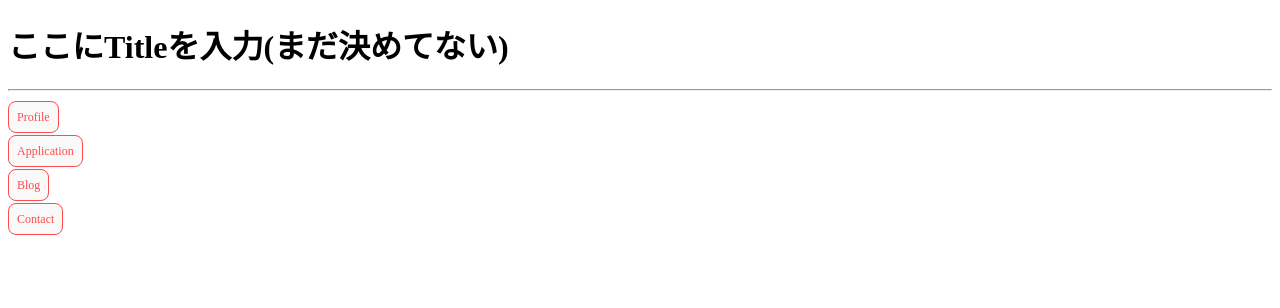
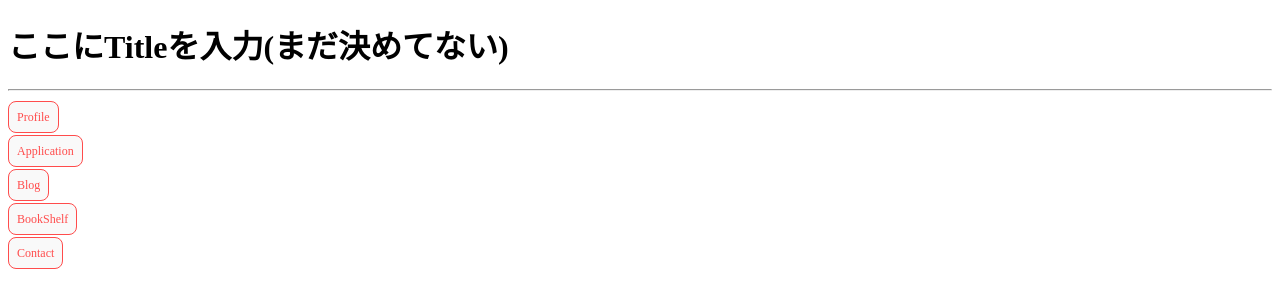
Before and after one commit to 5atk6/5atk6.github.io, a plain HTML site: page index.html in a window 1280 px wide. Drawn offline with Linux system fonts and the light colour scheme.

Commit message:
add bookshelf link

```diff
--- a/index.html
+++ b/index.html
@@ -12,6 +12,7 @@
   <p><a href="profile.html">Profile</a></p>
   <p><a href="application.html">Application</a></p>
   <p><a href="blog.html">Blog</a></p>
+  <p><a href="bookshelf">BookShelf</a></p>
   <p><a href="contact.html">Contact</a></p>
 
 </body>
```
